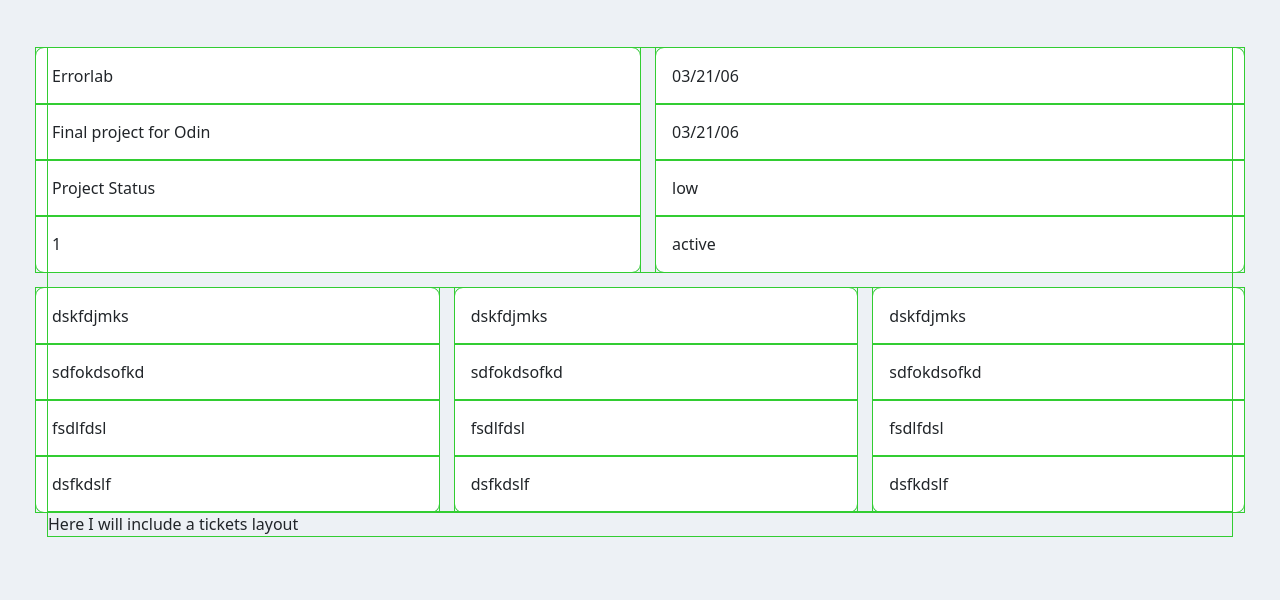
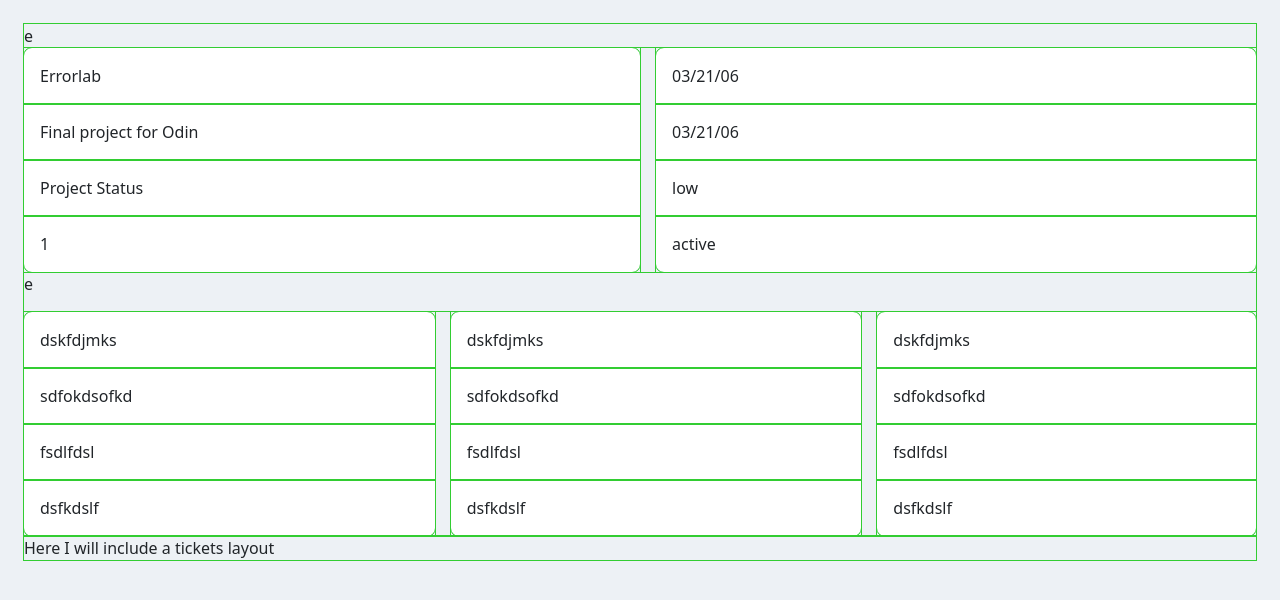
Before and after one commit to Vikms95/errorlab, a React (Create React App) app in the folder client/: page /project in a window 1280 px wide. Shown: the top 600 px of the page. Built offline with nearby package versions, Linux system fonts and the light colour scheme.

Commit message:
fix task activity overflow

```diff
--- a/client/src/components/Project/Project.tsx
+++ b/client/src/components/Project/Project.tsx
@@ -22,11 +22,11 @@ export function Project({ children }: Props) {
   return (
     <Container
       fluid
-      className='vh-100 p-4 p-sm-5'
+      className='vh-100 p-3 p-sm-4 p-md5'
       style={{ backgroundColor: '#edf1f5' }}
       data-testid='project'
     >
-      <Col className='gap-3'>
+      <Col className='gap-3'>e
         <TaskHeader>
           <TaskOverview
             progress={1}
@@ -35,7 +35,7 @@ export function Project({ children }: Props) {
           />
 
           <TaskDetails details={details} />
-        </TaskHeader>
+        </TaskHeader>e
 
         <ProjectActivity>
           <ProjectHistory />
--- a/client/src/components/Project/ProjectActivity/ProjectActivity.tsx
+++ b/client/src/components/Project/ProjectActivity/ProjectActivity.tsx
@@ -7,8 +7,8 @@ interface Props {
 
 export function ProjectActivity({ children }: Props) {
   return (
-    <Col className='col-md-12 mt-3'>
-      <Row className='flex-xl-nowrap gap-3'>{children}</Row>
+    <Col className='col-md-12 mt-3 g-0'>
+      <Row className='flex-xl-nowrap gap-3 g-0'>{children}</Row>
     </Col>
   )
 }
--- a/client/src/components/Project/ProjectActivity/ProjectHistory.tsx
+++ b/client/src/components/Project/ProjectActivity/ProjectHistory.tsx
@@ -3,10 +3,10 @@ import { Col, Row } from 'react-bootstrap'
 export function ProjectHistory() {
   return (
     <Col className='col-12 col-lg-4 bg-white rounded-3'>
-      <Row className='p-2 p-sm-3'>dskfdjmks</Row>
-      <Row className='p-2 p-sm-3'>sdfokdsofkd</Row>
-      <Row className='p-2 p-sm-3'>fsdlfdsl</Row>
-      <Row className='p-2 p-sm-3'>dsfkdslf</Row>
+      <Row className='p-2 p-sm-3 g-0'>dskfdjmks</Row>
+      <Row className='p-2 p-sm-3 g-0'>sdfokdsofkd</Row>
+      <Row className='p-2 p-sm-3 g-0'>fsdlfdsl</Row>
+      <Row className='p-2 p-sm-3 g-0'>dsfkdslf</Row>
     </Col>
   )
 }
--- a/client/src/components/Project/ProjectActivity/ProjectManager.tsx
+++ b/client/src/components/Project/ProjectActivity/ProjectManager.tsx
@@ -2,11 +2,11 @@ import { Col, Row } from 'react-bootstrap'
 
 export function ProjectManager() {
   return (
-    <Col className='col-12 col-md-4 bg-white rounded-3'>
-      <Row className='p-2 p-sm-3'>dskfdjmks</Row>
-      <Row className='p-2 p-sm-3'>sdfokdsofkd</Row>
-      <Row className='p-2 p-sm-3'>fsdlfdsl</Row>
-      <Row className='p-2 p-sm-3'>dsfkdslf</Row>
+    <Col className='col-12 col-md-4 bg-white rounded-3 '>
+      <Row className='p-2 p-sm-3 g-0'>dskfdjmks</Row>
+      <Row className='p-2 p-sm-3 g-0'>sdfokdsofkd</Row>
+      <Row className='p-2 p-sm-3 g-0'>fsdlfdsl</Row>
+      <Row className='p-2 p-sm-3 g-0'>dsfkdslf</Row>
     </Col>
   )
 }
--- a/client/src/components/Project/ProjectActivity/ProjectTeam.tsx
+++ b/client/src/components/Project/ProjectActivity/ProjectTeam.tsx
@@ -3,10 +3,10 @@ import { Col, Row } from 'react-bootstrap'
 export function ProjectTeam() {
   return (
     <Col className='bg-white rounded-3'>
-      <Row className='p-2 p-sm-3'>dskfdjmks</Row>
-      <Row className='p-2 p-sm-3'>sdfokdsofkd</Row>
-      <Row className='p-2 p-sm-3'>fsdlfdsl</Row>
-      <Row className='p-2 p-sm-3'>dsfkdslf</Row>
+      <Row className='p-2 p-sm-3 g-0'>dskfdjmks</Row>
+      <Row className='p-2 p-sm-3 g-0'>sdfokdsofkd</Row>
+      <Row className='p-2 p-sm-3 g-0'>fsdlfdsl</Row>
+      <Row className='p-2 p-sm-3 g-0'>dsfkdslf</Row>
     </Col>
   )
 }
--- a/client/src/components/TaskHeader/TaskDetails.tsx
+++ b/client/src/components/TaskHeader/TaskDetails.tsx
@@ -11,16 +11,16 @@ export function TaskDetails({ details }: ITaskDetails | ITicketDetails) {
   }
 
   return (
-    <Col className='bg-white rounded-3'>
-      <Row className='p-2 p-sm-3'>{startDate} </Row>
-      <Row className='p-2 p-sm-3'>{deadLine}</Row>
-      <Row className='p-2 p-sm-3'>{priority}</Row>
-      <Row className='p-2 p-sm-3'>{status}</Row>
+    <Col className='bg-white rounded-3 g-0'>
+      <Row className='p-2 p-sm-3 g-0'>{startDate} </Row>
+      <Row className='p-2 p-sm-3 g-0'>{deadLine}</Row>
+      <Row className='p-2 p-sm-3 g-0'>{priority}</Row>
+      <Row className='p-2 p-sm-3 g-0'>{status}</Row>
 
       {typeof ticketDetails !== 'undefined' && (
         <>
-          <Row className='p-2 p-sm-3'>{ticketDetails?.type}</Row>
-          <Row className='p-2 p-sm-3'>{ticketDetails?.developer}</Row>
+          <Row className='p-2 p-sm-3 g-0'>{ticketDetails?.type}</Row>
+          <Row className='p-2 p-sm-3 g-0'>{ticketDetails?.developer}</Row>
         </>
       )}
     </Col>
--- a/client/src/components/TaskHeader/TaskHeader.tsx
+++ b/client/src/components/TaskHeader/TaskHeader.tsx
@@ -7,8 +7,8 @@ interface Props {
 
 export function TaskHeader({ children }: Props) {
   return (
-    <Col className='col-md-12'>
-      <Row className='flex-lg-nowrap gap-3'>{children}</Row>
+    <Col className='col-md-12 g-0'>
+      <Row className='flex-lg-nowrap gap-3 g-0'>{children}</Row>
     </Col>
   )
 }
--- a/client/src/components/TaskHeader/TaskOverview.tsx
+++ b/client/src/components/TaskHeader/TaskOverview.tsx
@@ -3,11 +3,11 @@ import { ITaskOverview } from '../../types/TaskHeader'
 
 export function TaskOverview({ title, description, progress }: ITaskOverview) {
   return (
-    <Col className='col-12 col-lg-6 bg-white rounded-3 '>
-      <Row className='p-2 p-sm-3'>{title}</Row>
-      <Row className='p-2 p-sm-3'>{description}</Row>
-      <Row className='p-2 p-sm-3'>Project Status</Row>
-      <Row className='p-2 p-sm-3'>{progress}</Row>
+    <Col className='col-12 col-lg-6 bg-white rounded-3 g-0'>
+      <Row className='p-2 p-sm-3 g-0'>{title}</Row>
+      <Row className='p-2 p-sm-3 g-0'>{description}</Row>
+      <Row className='p-2 p-sm-3 g-0'>Project Status</Row>
+      <Row className='p-2 p-sm-3 g-0'>{progress}</Row>
     </Col>
   )
 }
--- a/client/src/components/Ticket/Ticket.tsx
+++ b/client/src/components/Ticket/Ticket.tsx
@@ -14,11 +14,11 @@ export function Ticket() {
   return (
     <Container
       fluid
-      className='vh-100 p-4 p-sm-5'
+      className='vh-100 p-3 p-sm-4 p-md-5'
       style={{ backgroundColor: '#edf1f5' }}
       data-testid='ticket'
     >
-      <Col className='gap-3 g-0'>
+      <Col className='gap-3'>
         <TaskHeader>
           <TaskOverview
             progress={1}
--- a/client/src/components/Ticket/TicketActivity/TicketActivity.tsx
+++ b/client/src/components/Ticket/TicketActivity/TicketActivity.tsx
@@ -7,8 +7,8 @@ interface Props {
 
 export function TicketActivity({ children }: Props) {
   return (
-    <Col className='col-12 col-lg-12 mt-3'>
-      <Row className='flex-lg-nowrap gap-3'>{children}</Row>
+    <Col className='col-12 col-lg-12 mt-3 g-0'>
+      <Row className='flex-lg-nowrap g-0'>{children}</Row>
     </Col>
   )
 }
--- a/client/src/components/Ticket/TicketActivity/TicketComments.tsx
+++ b/client/src/components/Ticket/TicketActivity/TicketComments.tsx
@@ -2,8 +2,12 @@ import { Card, Col, Container } from 'react-bootstrap'
 
 export function TicketComments() {
   return (
-    <Container className='col-lg-8 col-md-12 col-12 mt5'>
-      <Card className='m-1 p-2 rounded-3'></Card>
+    <Container className='col-lg-8 col-md-12 mt5 g-0'>
+      <Card className='m-1 p-2 rounded-3 g-0'>
+        {' '}
+        Here I will have the comment form - done on Form folder And the comments
+        display - copy it from Codespot
+      </Card>
     </Container>
   )
 }
--- a/client/src/components/Ticket/TicketActivity/TicketHistory.tsx
+++ b/client/src/components/Ticket/TicketActivity/TicketHistory.tsx
@@ -2,8 +2,10 @@ import { Card, Col, Container } from 'react-bootstrap'
 
 export function TicketHistory() {
   return (
-    <Container className='col-lg-4 col-md-12 col-12 mt5'>
-      <Card className='m-1 p-2 rounded-3'></Card>
+    <Container className='col-lg-4 col-md-12 mt5 g-0'>
+      <Card className='m-1 p-2 rounded-3 g-0'>
+        Here I will have a list of all the events within this ticket
+      </Card>
     </Container>
   )
 }
```
Also changed, not shown: 1 other file (tests, documents, lock files or other folders).
